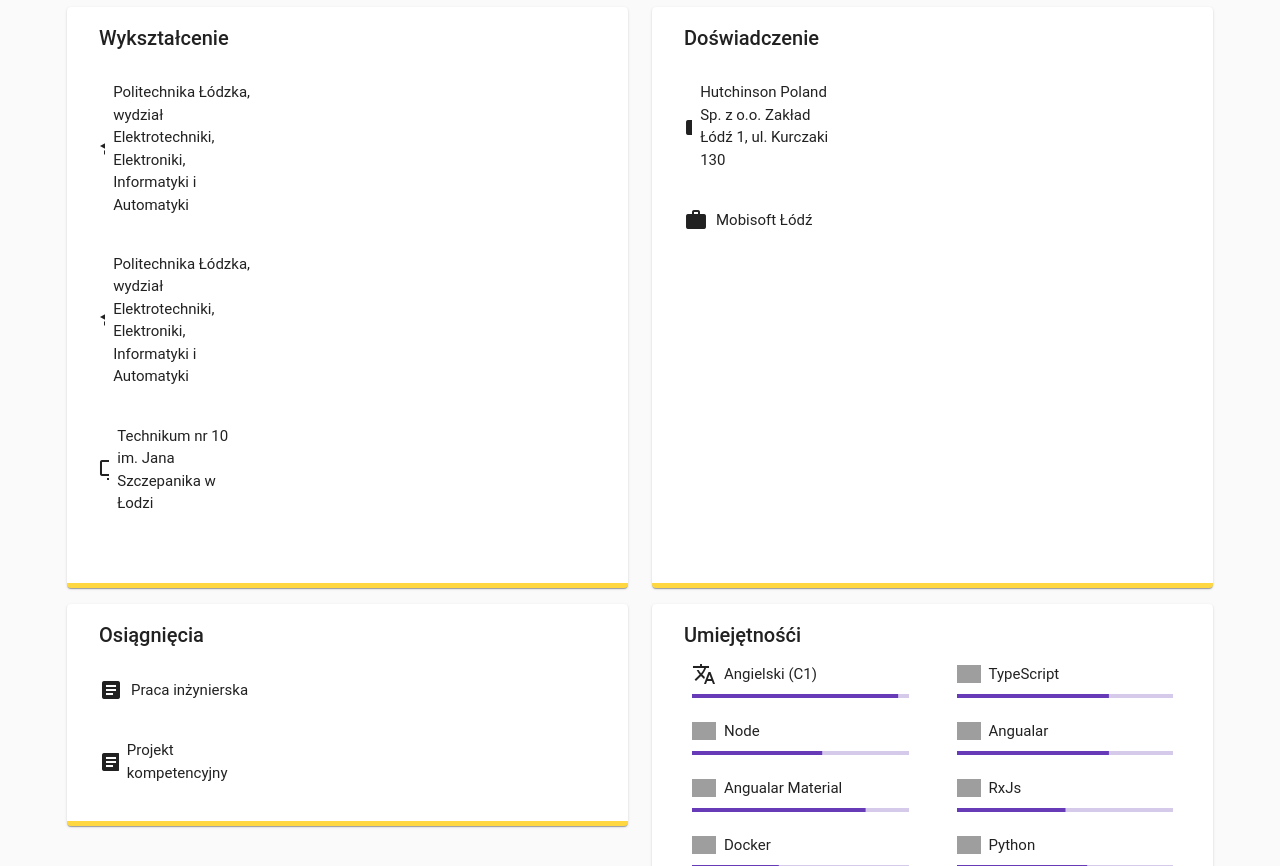
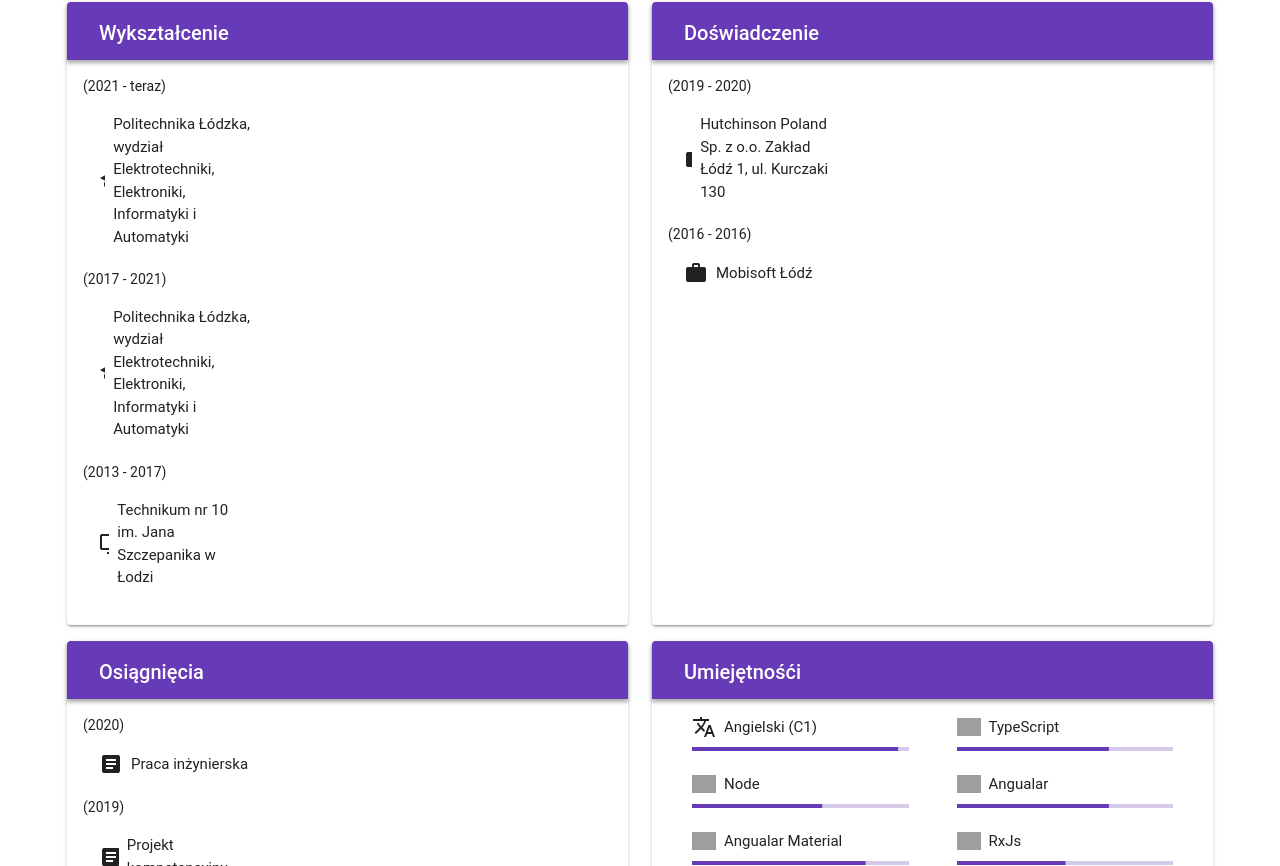
Before and after one commit to startled-cat/cv, an Angular app: page / in a window 1280 px wide. Shown: the part 234-1100 px from the top of the page. Built offline with nearby package versions, Linux system fonts and the light colour scheme; grey boxes are pictures that could not be loaded.

Commit message:
2 files modified

```diff
--- a/src/app/main-content.css
+++ b/src/app/main-content.css
@@ -25,15 +25,6 @@ body {
 }
 .info-chips-container {
   padding-top: 1.5rem;
-}
-
-/* .square:after {
-  content: '';
-  display: block;
-  padding-bottom: 100%;
-} */
-.example-card {
-  margin-bottom: 2rem;
 }
 
 .tag-list {
@@ -105,3 +96,7 @@ a {
 /* .skill-panel > .mat-expansion-panel-content > .mat-expansion-panel-body {
   padding: 0 !important;
 } */
+
+.year{
+
+}
--- a/src/app/main-content.html
+++ b/src/app/main-content.html
@@ -33,7 +33,7 @@
     <div class="row row-eq-height w-100 m-0">
       <!-- HEADER -->
       <div class="col-12">
-        <mat-card class="example-card mb-3">
+        <mat-card class="mat-elevation-z2 mb-3 ">
 
           <div class="row ">
 
@@ -85,31 +85,30 @@
       <!-- SCHOOL -->
       <div class="col-12 col-xl-6 mb-3">
 
-        <mat-card class="example-card h-100">
+        <mat-card class="example-card mat-elevation-z2 h-100">
           <mat-card-header>
             <mat-card-title>Wykształcenie</mat-card-title>
           </mat-card-header>
           <mat-card-content>
-
-
             <mat-accordion [multi]="accordionMulti">
-              <mat-expansion-panel *ngFor="let school of schools" [hideToggle]="hideExpansionToggles">
+              <ng-container *ngFor="let school of schools">
+                <span class="year">({{ school.yearStart}} - {{ school.yearEnd ? school.yearEnd:'teraz' }})</span>
+                <mat-expansion-panel [hideToggle]="hideExpansionToggles">
                   <mat-expansion-panel-header>
                     <mat-panel-title>
                       <mat-icon class="me-2">{{ school.icon ? school.icon : 'school' }}</mat-icon>
                       {{school.name}}
                     </mat-panel-title>
                     <mat-panel-description>
-
                     </mat-panel-description>
                   </mat-expansion-panel-header>
-                <b>
-            ({{ school.yearStart}} - {{ school.yearEnd ? school.yearEnd :
-            'teraz' }})
-          </b>
+                  <b></b>
                   <div>{{school.desc}}</div>
                   <div>{{school.more}}</div>
                 </mat-expansion-panel>
+
+              </ng-container>
+
             </mat-accordion>
 
 
@@ -120,13 +119,18 @@
       <!-- EXPERIENCE -->
       <div class="col-12 col-xl-6 mb-3">
 
-        <mat-card class="example-card h-100 ">
+        <mat-card class="example-card mat-elevation-z2 h-100 ">
           <mat-card-header>
             <mat-card-title>Doświadczenie</mat-card-title>
           </mat-card-header>
           <mat-card-content>
+            <mat-accordion [multi]="accordionMulti">
               <ng-container *ngFor="let job of jobs">
-              <mat-accordion [multi]="accordionMulti">
+                <span class="year">
+              ({{ job.yearStart}} - {{ job.yearEnd ? job.yearEnd : 'teraz' }})
+
+            </span>
+
 
 
                 <mat-expansion-panel [hideToggle]="hideExpansionToggles">
@@ -139,10 +143,7 @@
                     </mat-panel-description>
                   </mat-expansion-panel-header>
 
-                  <b>
-              ({{ job.yearStart}} - {{ job.yearEnd ? job.yearEnd : 'teraz' }})
 
-            </b>
                   <div>{{job.desc}}</div>
 
                   <div mat-line *ngIf="job.more">{{job.more}}</div>
@@ -158,22 +159,23 @@
 
                 </mat-expansion-panel>
 
-              </mat-accordion>
 
               </ng-container>
+            </mat-accordion>
 
           </mat-card-content>
         </mat-card>
       </div>
       <!-- ACHV -->
       <div class="col-12 col-md-6 mb-3">
-        <mat-card class="example-card mb-0">
+        <mat-card class="example-card mat-elevation-z2 mb-0">
           <mat-card-header>
             <mat-card-title>Osiągnięcia</mat-card-title>
           </mat-card-header>
           <mat-card-content>
             <mat-accordion [multi]="accordionMulti">
               <ng-container *ngFor="let achv of achievements">
+                <span class="year">({{achv.year}})</span>
                 <mat-expansion-panel [hideToggle]="hideExpansionToggles">
                   <mat-expansion-panel-header>
                     <mat-panel-title>
@@ -183,7 +185,7 @@
 
                     </mat-panel-description>
                   </mat-expansion-panel-header>
-                  <b>({{achv.year}})</b>
+
                   {{achv.desc}}
                   <div class="tag-list">
                     <mat-chip-list class="example-chip">
@@ -206,7 +208,7 @@
       </div>
       <!-- SKILLS -->
       <div class="col-12 col-md-6 mb-3">
-        <mat-card class="example-card">
+        <mat-card class="example-card mat-elevation-z2">
           <mat-card-header>
             <mat-card-title>Umiejętnośći</mat-card-title>
           </mat-card-header>
--- a/src/styles.scss
+++ b/src/styles.scss
@@ -1,8 +1,5 @@
 @import '~@angular/material/prebuilt-themes/deeppurple-amber.css';
 
-//@use '~@angular/material' as mat;
-// @include mat.core();
-// $my-palette: mat.$indigo-palette;
 
 body {
   font-family: Roboto, Arial, sans-serif;
@@ -28,7 +25,11 @@ body {
   );
 }
 mat-card {
-  border-bottom: 5px solid #ffd740;
+  //border-bottom: 5px solid #673ab7;
+  //border-top: 5px solid #673ab7;
+}
+.mat-drawer-container {
+  background-color: #fff !important;
 }
 .row-eq-height {
   display: -webkit-box;
@@ -41,6 +42,22 @@ mat-card {
   width: fit-content;
 }
 
+.mat-card-header {
+  background-color: #673ab7;
+  color: #fff;
+  padding: 16px 16px 0 16px;
+  border-radius: 4px 4px 0 0;
+  //margin-bottom: 16px;
+  //border-bottom: 4px solid #05040038;
+  box-shadow: 0px 3px 4px 0px #00000059;
+}
+.mat-card.example-card {
+  padding: 0 !important;
+}
+.example-card > mat-card-content {
+  padding: 1rem;
+}
+
 /**  Copyright 2021 Google LLC. All Rights Reserved.
     Use of this source code is governed by an MIT-style license that
     can be found in the LICENSE file at http://angular.io/license */
```
Lines whose indentation alone changed are shown as unchanged.
